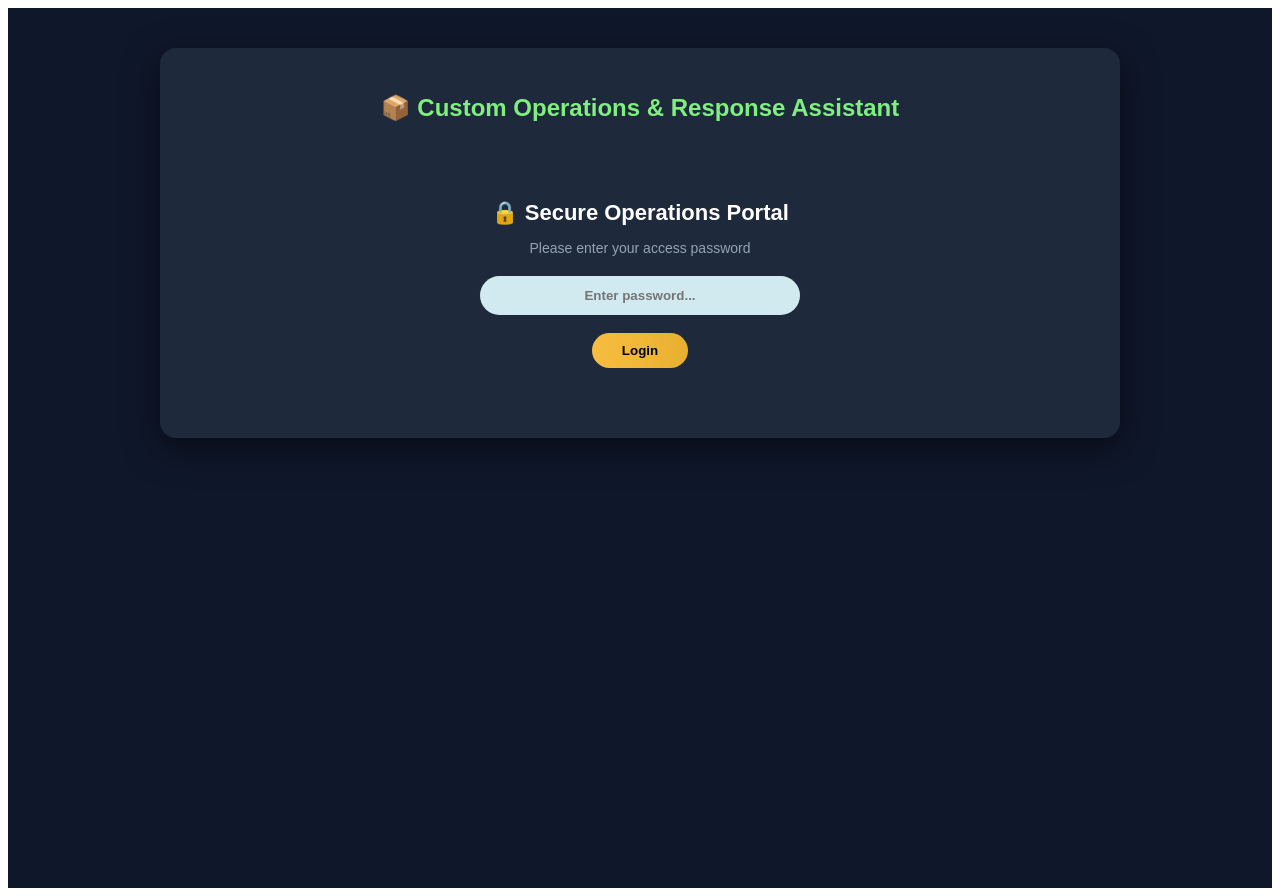
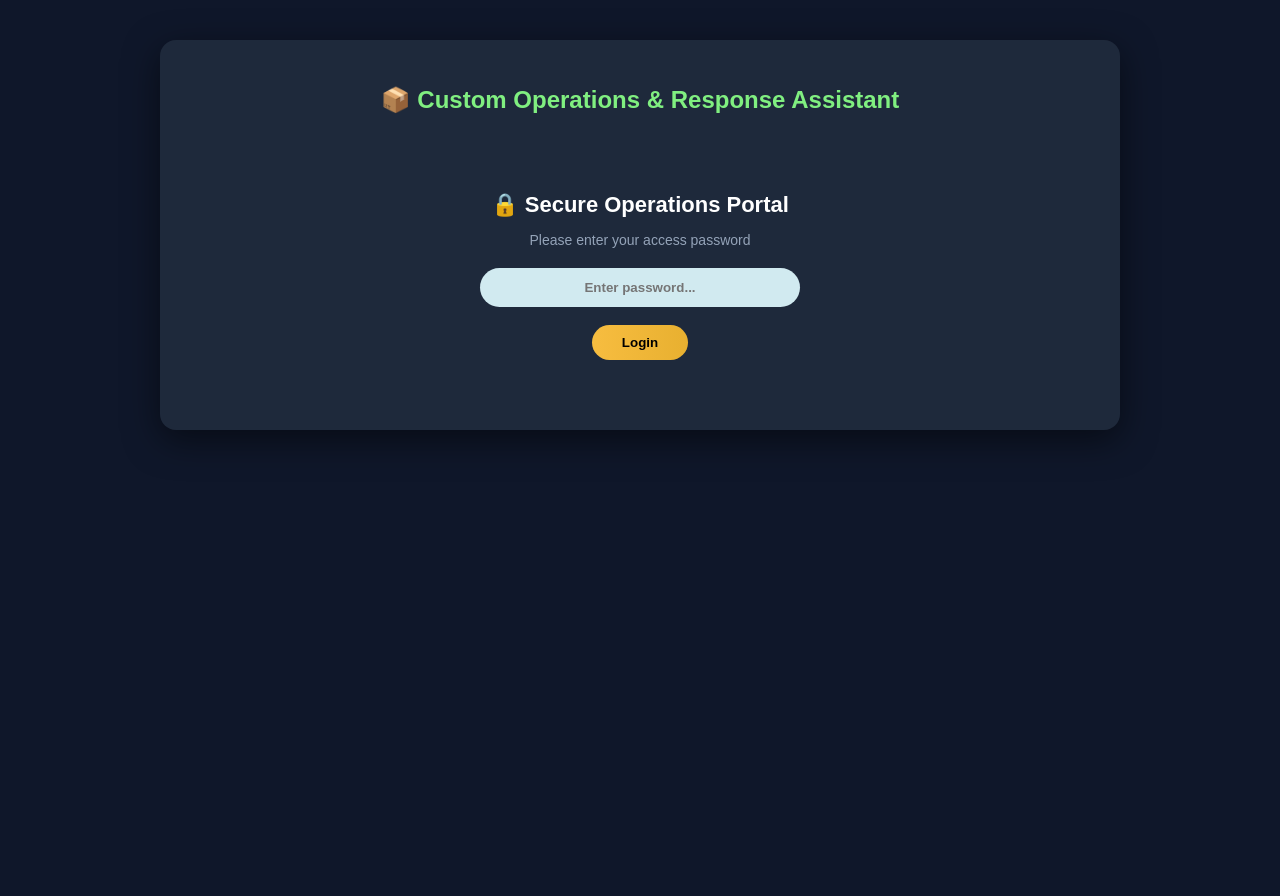
Before and after one commit to amaltaurus23-coder/app-webflow, a Next.js app: page / in a window 1280 px wide. Built offline with nearby package versions, Linux system fonts and the light colour scheme.

Commit message:
Add files via upload

```diff
--- /dev/null
+++ b/app/layout.jsx
@@ -0,0 +1,14 @@
+export const metadata = {
+  title: 'Custom Operations Assistant',
+  description: 'Secure Operations Portal',
+};
+
+export default function RootLayout({ children }) {
+  return (
+    <html lang="en">
+      <body style={{ margin: 0, padding: 0, background: '#0f172a' }}>
+        {children}
+      </body>
+    </html>
+  );
+}
```
